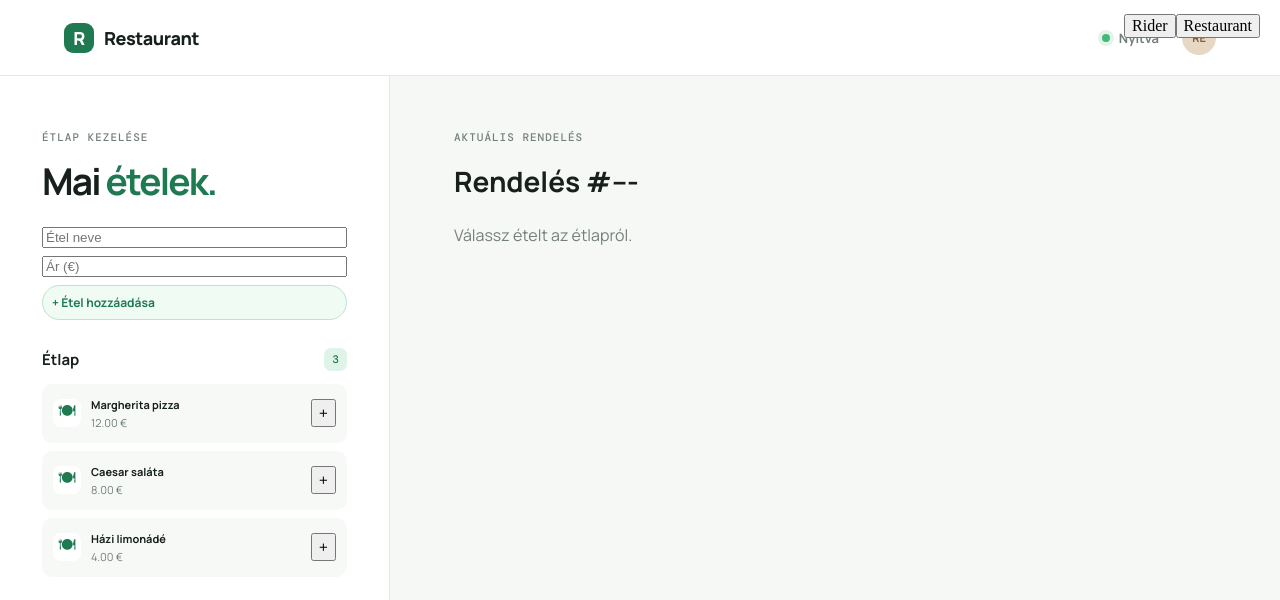
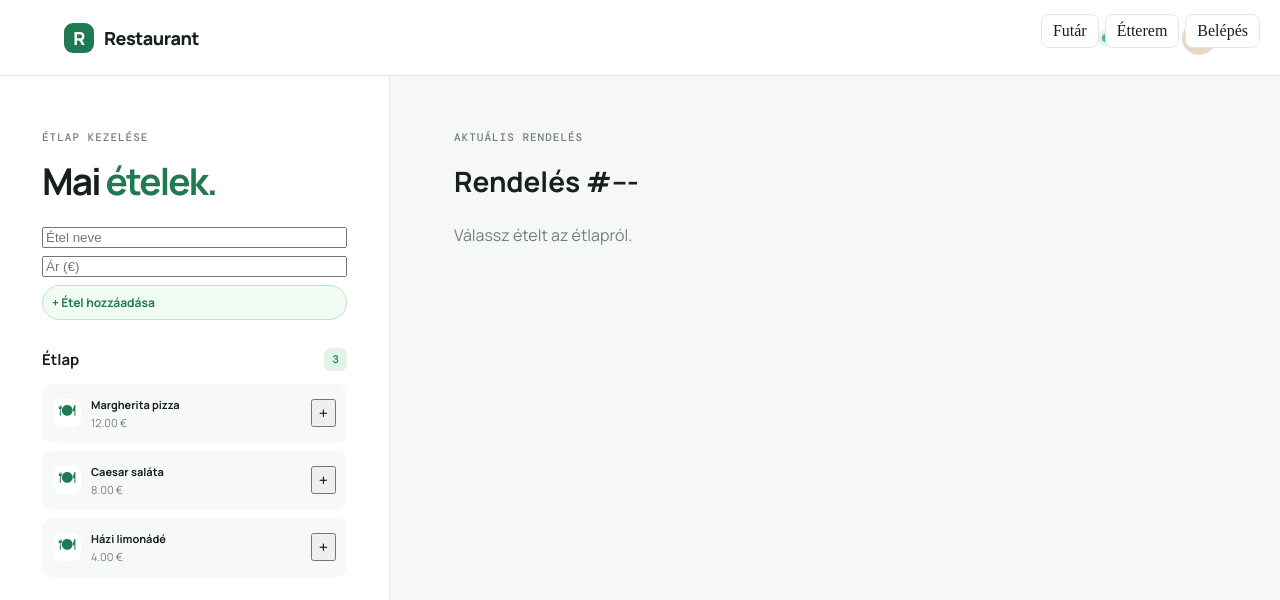
Before and after one commit to lokyfx/Szoftver_Tervezes_Projekt, a React (Vite) app: page / in a window 1280 px wide. Shown: the top 600 px of the page. Built offline with nearby package versions, Linux system fonts and the light colour scheme.

Commit message:
(feat) basic login page

```diff
--- a/src/App.css
+++ b/src/App.css
@@ -15,6 +15,30 @@
 
 button {
 	font: inherit;
+}
+
+.view-switcher {
+	position: fixed;
+	z-index: 2000;
+	top: 14px;
+	right: 20px;
+	display: flex;
+	gap: 6px;
+}
+
+.view-switcher button {
+	padding: 7px 11px;
+	border: 1px solid var(--line);
+	border-radius: 8px;
+	background: #fff;
+	color: var(--ink);
+	cursor: pointer;
+}
+
+.view-switcher button:hover {
+	border-color: #bce4cc;
+	background: #f0fbf4;
+	color: var(--green);
 }
 
 .dashboard-shell {
--- a/src/App.jsx
+++ b/src/App.jsx
@@ -1,6 +1,7 @@
 import { useState } from 'react'
 import RiderDashboard from './RiderDashboard.jsx'
 import RestaurantDashboard from './RestaurantDashboard.jsx'
+import LoginPage from './LoginPage.jsx'
 import './App.css'
 
 function App() {
@@ -8,11 +9,12 @@ function App() {
 
   return (
     <>
-      <nav style={{ position: 'fixed', zIndex: 2000, top: 14, right: 20 }}>
-        <button type="button" onClick={() => setView('rider')}>Rider</button>
-        <button type="button" onClick={() => setView('restaurant')}>Restaurant</button>
+      <nav className="view-switcher">
+        <button type="button" onClick={() => setView('rider')}>Futár</button>
+        <button type="button" onClick={() => setView('restaurant')}>Étterem</button>
+        <button type="button" onClick={() => setView('login')}>Belépés</button>
       </nav>
-      {view === 'rider' ? <RiderDashboard /> : <RestaurantDashboard />}
+      {view === 'login' ? <LoginPage /> : view === 'rider' ? <RiderDashboard /> : <RestaurantDashboard />}
     </>
   )
 }
--- /dev/null
+++ b/src/LoginPage.css
@@ -0,0 +1,74 @@
+.login-page {
+	min-height: 100vh;
+	background: var(--paper);
+	color: var(--ink);
+	font-family: 'Manrope', sans-serif;
+}
+
+.login-card {
+	width: min(100% - 40px, 420px);
+	padding: 38px;
+	margin: 10vh auto 0;
+	border: 1px solid var(--line);
+	border-radius: 16px;
+	background: #fff;
+	box-shadow: 0 16px 48px rgba(31, 51, 39, 0.07);
+}
+
+.login-card h1 {
+	margin-bottom: 28px;
+}
+
+.login-form {
+	display: grid;
+	gap: 10px;
+}
+
+.login-form label {
+	margin-top: 8px;
+	font-size: 12px;
+	font-weight: 700;
+}
+
+.login-form input {
+	width: 100%;
+	padding: 12px 14px;
+	border: 1px solid var(--line);
+	border-radius: 9px;
+	background: #fbfcfb;
+	color: var(--ink);
+	font: inherit;
+}
+
+.login-form input:focus {
+	border-color: var(--green);
+	outline: 3px solid var(--mint);
+}
+
+.login-form button {
+	padding: 12px;
+	margin-top: 14px;
+	border: 0;
+	border-radius: 9px;
+	background: var(--green);
+	color: #fff;
+	font-weight: 800;
+	cursor: pointer;
+}
+
+.login-form button:hover {
+	background: #196543;
+}
+
+.login-message {
+	margin: 4px 0 0;
+	color: var(--muted);
+	font-size: 12px;
+}
+
+@media (max-width: 480px) {
+	.login-card {
+		padding: 28px 22px;
+		margin-top: 7vh;
+	}
+}
--- /dev/null
+++ b/src/LoginPage.jsx
@@ -0,0 +1,36 @@
+import { useState } from 'react'
+import './LoginPage.css'
+
+function LoginPage() {
+  const [message, setMessage] = useState('')
+
+  function handleSubmit(event) {
+    event.preventDefault()
+    setMessage('A bejelentkezés még nincs backendhez kötve.')
+  }
+
+  return (
+    <main className="login-page">
+      <header className="topbar">
+        <div className="brand-mark"><span>R</span>Restaurant</div>
+      </header>
+
+      <section className="login-card">
+        <p className="eyebrow">Üdv újra</p>
+        <h1>Bejelentkezés</h1>
+        <form className="login-form" onSubmit={handleSubmit}>
+          <label htmlFor="username">Felhasználónév</label>
+          <input id="username" name="username" autoComplete="username" required />
+
+          <label htmlFor="password">Jelszó</label>
+          <input id="password" name="password" type="password" autoComplete="current-password" required />
+
+          <button type="submit">Belépés</button>
+          {message && <p className="login-message" role="status">{message}</p>}
+        </form>
+      </section>
+    </main>
+  )
+}
+
+export default LoginPage
```
Also changed, not shown: 2 other files (tests, documents, lock files or other folders).
